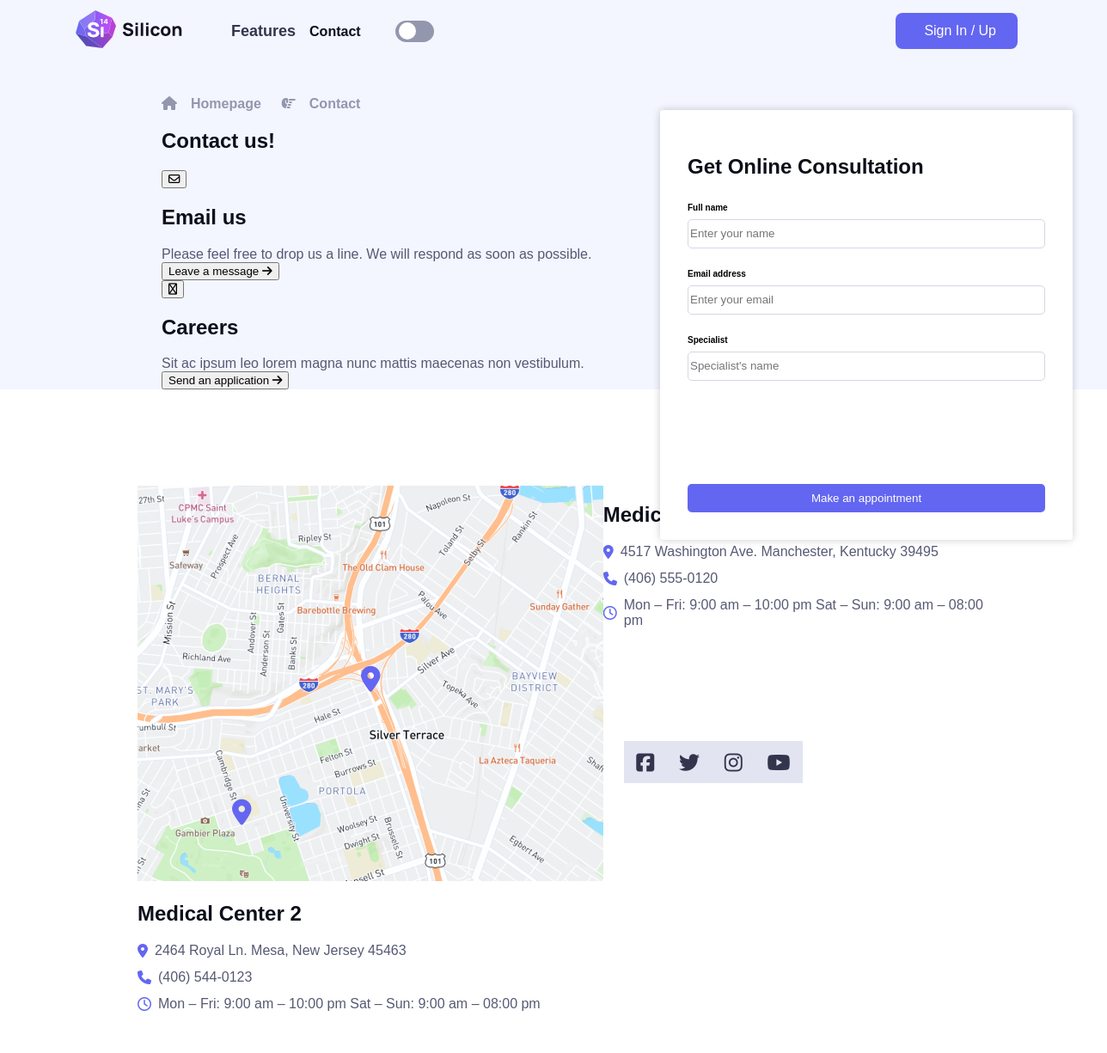
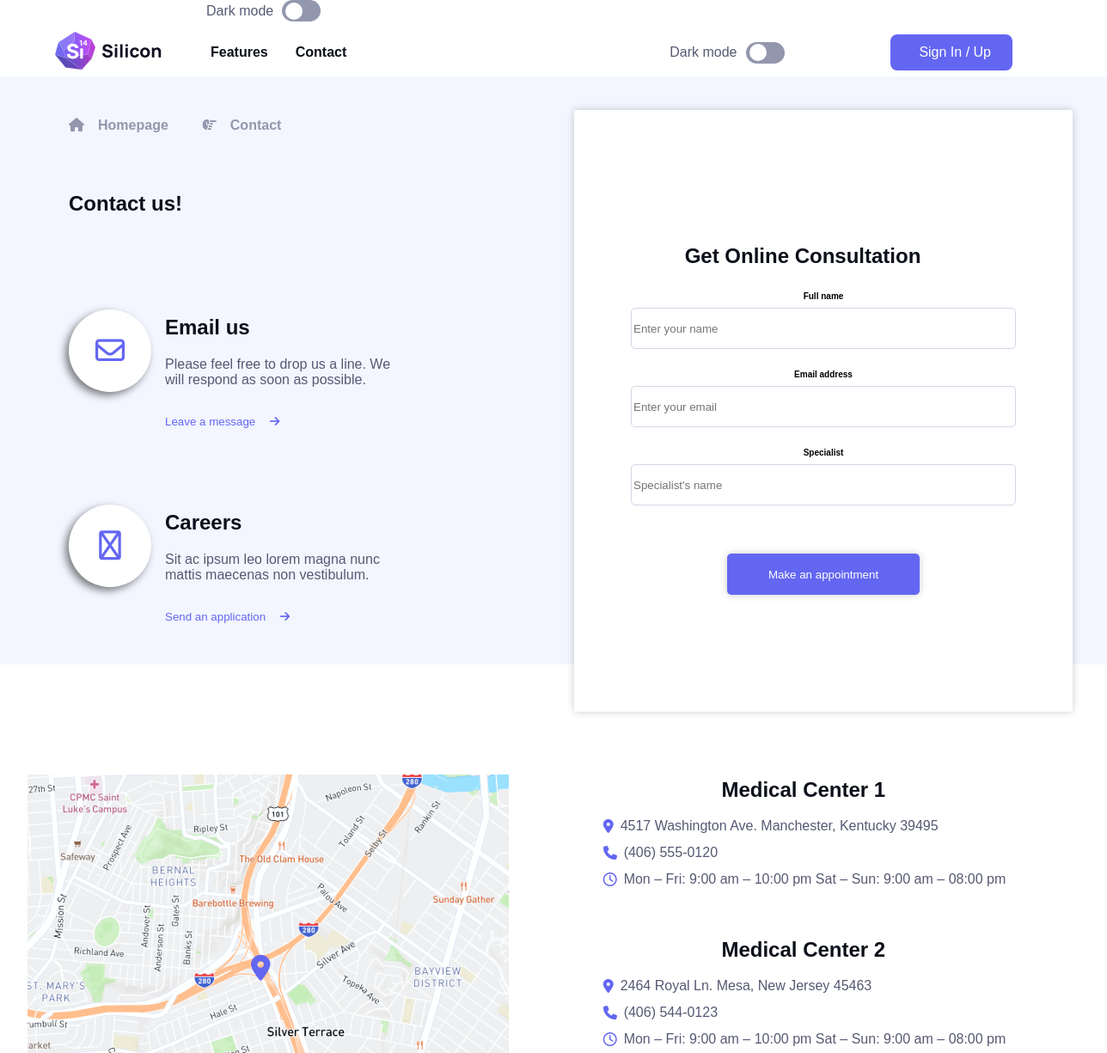
Before and after one commit to jasper-z-blip/React-Silicon, a React (Vite) app in the folder react/: page /contacts in a window 1536 px wide. Shown: the top 1225 px of the page at 86% size, without its empty margins (80-1368 px from the left). Built offline with nearby package versions, Linux system fonts and the light colour scheme; some icons are missing.

Commit message:
skapat en darkmode component och lagt in min js för att få switchen att fungera

```diff
--- a/react/src/App.jsx
+++ b/react/src/App.jsx
@@ -1,6 +1,5 @@
 import {BrowserRouter, Routes, Route } from 'react-router-dom'
-import './css/style.css'
-import './css/contact-form.css'
+
 import Home from './pages/Home'
 import About from './pages/About'
 import Contacts from './pages/Contacts'
@@ -8,13 +7,14 @@ import Features from './pages/Features'
 
 import Header from './components/Header'
 import Footer from './components/Footer'
-
+import DarkModeSwitch from './components/DarkModeSwitch'
 
 
 function App() {
 
   return (
     <BrowserRouter>
+      <DarkModeSwitch />
       <div className='wrapper'>
         <Header />
         <main>
--- a/react/src/components/ContactPage.jsx
+++ b/react/src/components/ContactPage.jsx
@@ -14,7 +14,7 @@ const ContactPage = () => {
 const ContactInfo = () => {
   return (
     <section className="contact-info">
-      <div className="container-2">
+      <div className="contact-container-2">
         <div className="link-box">
           <NavLink iconClass="fa-house" label="Homepage" to="/" />
           <NavLink iconClass="fa-hand-point-right" label="Contact" to="/contact" />
@@ -46,26 +46,30 @@ const ContactInfo = () => {
 const LocationInfo = () => {
   return (
     <section id="find-here">
-      <div className="container-3">
+      <div className="contact-container-3">
         <div className="map">
           <img className="img-map" src={mapImage} alt="Map to find the way." />
           <i className="fa-solid fa-location-dot location-icon"></i>
           <i className="fa-solid fa-location-dot location-icon-2"></i>
         </div>
 
+        <div className="medical-center1">
           <MedicalCenter
             name="Medical Center 1"
             address="4517 Washington Ave. Manchester, Kentucky 39495"
             phone="(406) 555-0120"
             hours="Mon – Fri: 9:00 am – 10:00 pm Sat – Sun: 9:00 am – 08:00 pm"
           />
+        </div>
 
+        <div className="medical-center2">
           <MedicalCenter
             name="Medical Center 2"
             address="2464 Royal Ln. Mesa, New Jersey 45463"
             phone="(406) 544-0123"
             hours="Mon – Fri: 9:00 am – 10:00 pm Sat – Sun: 9:00 am – 08:00 pm"
           />
+        </div>
 
         <SocialMediaLinks />
         <ConsultationForm />
--- /dev/null
+++ b/react/src/components/DarkModeSwitch.jsx
@@ -0,0 +1,43 @@
+import React, { useState, useEffect } from 'react';
+
+const DarkModeSwitch = () => {
+  const [isDarkMode, setIsDarkMode] = useState(false);
+
+  useEffect(() => {
+    const savedTheme = localStorage.getItem('theme');
+    if (savedTheme) {
+      setIsDarkMode(savedTheme === 'dark');
+      document.documentElement.setAttribute('data-theme', savedTheme);
+    }
+  }, []);
+
+  const toggleDarkMode = () => {
+    const newMode = !isDarkMode;
+    setIsDarkMode(newMode);
+
+    if (newMode) {
+      document.documentElement.setAttribute('data-theme', 'dark');
+      localStorage.setItem('theme', 'dark');
+    } else {
+      document.documentElement.setAttribute('data-theme', 'light');
+      localStorage.setItem('theme', 'light');
+    }
+  };
+
+  return (
+    <div id="darkmode-toggle-switch" className="btn-toggle-switch">
+      <span className="label">Dark mode</span>
+      <label htmlFor="darkmode-switch" className="toggle-switch">
+        <input
+          id="darkmode-switch"
+          type="checkbox"
+          checked={isDarkMode}
+          onChange={toggleDarkMode}
+        />
+        <span className="slider round"></span>
+      </label>
+    </div>
+  );
+};
+
+export default DarkModeSwitch;
--- a/react/src/components/Header.jsx
+++ b/react/src/components/Header.jsx
@@ -1,6 +1,7 @@
 import React from 'react';
-import { Link, NavLink } from 'react-router-dom'; // Importera Link här
+import { Link, NavLink } from 'react-router-dom';
 import Logotype from '../assets/images/images/Silicon-logo.svg';
+import DarkModeSwitch from './DarkModeSwitch';
 
 const Header = () => {
   return (
@@ -15,13 +16,7 @@ const Header = () => {
           <NavLink className="nav-link-2" to="/contacts">Contact</NavLink>
         </nav>
 
-        <div id="darkmode-toggle-switch" className="btn-toggle-switch">
-          <span className="label">Dark mode</span>
-          <label htmlFor="darkmode-switch" className="toggle-switch">
-            <input id="darkmode-switch" type="checkbox" />
-            <span className="slider round"></span>
-          </label>
-        </div>
+        <DarkModeSwitch />
 
         <a id="sign-in" href="#" className="btn-1">
           <i className="fa-thin fa-user fa-bounce" style={{ color: 'white' }}></i>
--- a/react/src/components/Main.jsx
+++ b/react/src/components/Main.jsx
@@ -11,7 +11,6 @@ import ImageFrontDesktop from '../assets/images//images/image-front-desktop.svg'
 
 const Main = () => {
   return (
-    <main>
       <section id="hero">
         <div className="container">
           <div className="headline">
@@ -61,7 +60,6 @@ const Main = () => {
           </div>
         </div>
       </section>
-    </main>
   );
 };
 
--- a/react/src/components/MakeMoney.jsx
+++ b/react/src/components/MakeMoney.jsx
@@ -9,7 +9,7 @@ const MakeMoney = () => {
     <section id="make-money">
       <div className="box-4">
         <div className="section-4">
-          {/* First Text Section */}
+
           <div className="text-1">
             <div>
               <h2>Make your money<br /> transfer simple and clear</h2>
@@ -25,7 +25,6 @@ const MakeMoney = () => {
             </div>
           </div>
 
-          {/* Image Sections */}
           <div className="img-1">
             <div className="img-1-2">
               <img src={FullImage1} alt="A list of contacts." />
@@ -38,7 +37,6 @@ const MakeMoney = () => {
             </div>
           </div>
 
-          {/* Second Text Section */}
           <div className="text-2">
             <h2 className="headline-R">Receive payment from<br /> international bank details</h2>
 
--- a/react/src/components/Subscribe.jsx
+++ b/react/src/components/Subscribe.jsx
@@ -1,24 +1,22 @@
 import React from 'react';
-import BellIcon from '../assets/images/images/bell.svg'; // Adjust the path as needed
+import BellIcon from '../assets/images/images/bell.svg';
 
 const Subscribe = () => {
   return (
     <section id="subscribe">
       <div className="box-7">
         <div className="section-7">
-          {/* Desktop view */}
+
           <div className="yellow-bell-2">
             <img src={BellIcon} alt="Yellow bell" />
             <h2>Subscribe to our newsletter to stay<br /> informed about latest updates!</h2>
           </div>
 
-          {/* Mobile view */}
           <div className="yellow-bell">
             <img src={BellIcon} alt="Yellow bell" />
             <h2>Subscribe to<br /> our newsletter!</h2>
           </div>
 
-          {/* Input section */}
           <div className="input-box">
             <div className="input-container">
               <i className="fa-regular fa-envelope"></i>
--- a/react/src/css/contact-form.css
+++ b/react/src/css/contact-form.css
@@ -83,7 +83,6 @@ body {
   font-style: normal;
   font-size: 16px;
   color: var(--color-grey700);
-  position: relative;
 
   h1, h2, h3 {
     color: var(--color-grey900);
@@ -94,136 +93,23 @@ body {
   display: grid;
   grid-template-rows: auto;
 }
-/* Gjort för desktop 1440 */
-/* HEADER */
-header {
-  background-color: var(--color-grey100);
-}
-.container {
-  width: 1100px;
-  margin-left: auto;
-  margin-right: auto;
-  padding-top: 0.5rem;
-  gap: 2.5rem;
-
-  display: grid;
-  align-items: center;
-  grid-template-columns: auto auto auto 1fr auto auto auto;
-}
-
-.nav-link {
-  color: var(--color-grey800);
-  font-size: 18px;
-  text-decoration: none;
-}
-
-.nav-link:hover {
-  color: var(--color-purple);
-  text-decoration: underline;
-}
-
-.change {
-  font-size: 18px;
-}
-
-.btn-1 {
-  background-color: var(--color-primary);
-  color: var(--color-white);
-  border-radius: 0.5rem;
-  padding: 12px 25px;
-  gap: 0.5rem;
-  display: flex;
-  justify-content: center;
-  align-items: center;
-  text-decoration: none;
-}
-
-.btn-1:hover {
-  background-color: var(--color-purple);
-  color: var(--color-white);
-  text-decoration: none;
-}
-
-.btn-toggle-switch {
-  display: flex;
-  align-items: center;
-  gap: 10px;
-}
-
-.btn-toggle-switch .label {
-  display: none;
-}
-
-.toggle-switch {
-  position: relative;
-  display: inline-block;
-  width: 45px;
-  height: 25px;
-}
-
-.toggle-switch input {
-  opacity: 0;
-}
-
-.toggle-switch input:checked + .slider {
-  background-color: var(--color-purple);
-}
-
-.toggle-switch input:focus + .slider {
-  box-shadow: 0 0 1px var(--color-purple);
-}
-
-.toggle-switch input:checked + .slider:before {
-  transform: translateX(18px);
-  background-color: var(--color-white);
-}
-
-.toggle-switch .slider {
-  position: absolute;
-  cursor: pointer;
-  top: 0;
-  left: 0;
-  right: 0;
-  bottom: 0;
-  background-color: var(--color-grey600);
-}
-
-.toggle-switch .slider:before {
-  position: absolute;
-  content: "";
-  height: 20px;
-  width: 20px;
-  left: 4px;
-  bottom: 2.5px;
-  background-color: var(--color-white);
-  transition: transform 0.4s ease, background-color 0.4s ease;
-}
-
-.toggle-switch .slider.round {
-  border-radius: 35px;
-}
-
-.toggle-switch .slider.round:before {
-  border-radius: 50%;
-}
-
-.in-up {
-  color: var(--color-white);
-}
-
-.btn-1 i {
-  margin-right: 8px;
-}
 
 /* CONTACT-INFO */
 .contact-info {
   background-color: var(--color-grey100);
 }
-.container-2 {
-  width: 1000px;
+.contact-container-2 {
+  width: 90vw;
   margin-left: auto;
   margin-right: auto;
   padding-top: 3rem;
+  padding-bottom: 3rem;
+
+  display: flex;
+  flex-direction: column;
+  justify-content: center;
+  align-items: center;
+  text-align: center;
 }
 
 .link-box {
@@ -251,124 +137,66 @@ header {
     text-decoration: underline;
   }
 }
+.info-card {
+  display: flex;
+  align-items: center;
+  p {
+    text-align: left;
+  }
+}
 
-.email-us {
-  display: grid;
-  align-items: first baseline;
-  grid-template-columns: auto 1fr;
-  grid-template-areas:
-    "envelope h2-email"
-    "envelope please"
-    "envelope leave-msg";
+.icon-button {
+  border-radius: 50%;
+  width: 6rem;
+  height: 3rem;
+  background-color: var(--color-white);
+  border: none;
+  box-shadow: -4px 4px 10px rgba(0, 0, 0, 0.5);
+}
+
+.icon-button i {
+  font-size: 18px;
+}
+
+.icon-button:hover {
+  background-color:var(--color-light-purple);
+  color: var(--color-purple);
 }
 
 .envelope {
   grid-area: envelope;
 }
 
-.envelope i, .people i {
-  font-size: 20px;
-}
-
 .h2-email {
   grid-area: h2-email;
-  margin-left: 1rem;
 }
 
 .please {
   grid-area: please;
-  margin-left: 1rem;
 }
 
-.leave-msg {
-  grid-area: leave-msg;
-  text-align: left;
-  padding: 0;
-  margin-left: 1rem;
-}
-
-.careers {
-  display: grid;
-  align-items: first baseline;
-  grid-template-columns: auto 1fr;
-  grid-template-areas:
-    "people h2-careers"
-    "people random-text"
-    "people send-appl";
-}
-
-.people {
-  grid-area: people;
-}
-
-.h2-careers {
-  grid-area: h2-careers;
-  margin-left: 1rem;
-}
-
-.random-text {
-  grid-area: random-text;
-  margin-left: 1rem;
-}
-
-.send-appl {
-  grid-area: send-appl;
-  text-align: left;
-  padding: 0;
-  margin-left: 1rem;
-}
-
-.envelope, .people {
-  background-color: var(--color-white);
-  color: var(--color-primary);
-  height: 3rem;
-  width: 3rem;
-  border-radius: 50%;
+.action-button {
+  display: none;
+  margin-left: .5rem;
+  margin-right: 2rem;
+  padding: .5rem;
+  width: 120px;
+  border-radius: 5px;
+  background-color: var(--color-primary);
   border: none;
-  box-shadow: -4px 4px 10px rgba(0, 0, 0, 0.5);
-}
-
-.envelope:hover, .people:hover {
-  background-color:var(--color-light-purple);
-  color: var(--color-purple);
-}
-
-.leave-msg, .send-appl {
-  background-color: transparent;
-  color: var(--color-primary);
-  border: none;
-  margin-top: 1.5rem;
-  margin-bottom: 3rem;
-}
-
-.leave-msg i, .send-appl i {
-  margin-left: .5rem;
-}
-
-.leave-msg:hover, .send-appl:hover {
-  color: var(--color-purple);
+  box-shadow: 2px 4px 10px rgba(0, 0, 0, 0.2);
 }
 
 /* MAP & MEDICAL */
-.container-3 {
-  max-width: 1000px;
-  margin-left: 15rem;
-  margin-top: 7rem;
-  display: grid;
-  grid-template-columns: auto auto;
-  grid-template-areas:
-    "map medical"
-    "map social-media";
-}
-
 .map {
   grid-area: map;
   position: relative;
   z-index: 1;
+  margin: 1rem;
 }
 
 .img-map {
-  max-width: 560px;
+  max-width: 100vw;
   max-height: 460px;
 }
 
@@ -392,18 +220,12 @@ header {
   color: var(--color-primary);
 }
 
-.medical {
-  grid-area: medical;
+.medical-center {
+  grid-area: medical-center;
+  display: flex;
+  flex-direction: column;
+  text-align: center;
   padding-left: 1.5rem;
-}
-
-.medical-h2 {
-  margin-top: 0;
-  margin-bottom: 1.5rem;
-}
-
-.medical-h2-2 {
-  margin-top: 4rem;
 }
 
 .location, .phone, .clock {
@@ -420,7 +242,12 @@ header {
 .social-media {
   grid-area: social-media;
   color: var(--color-grey800);
-  padding-left: 1.5rem;
+  display: flex;
+  flex-direction: row;
+  justify-content: center;
+  gap: 2rem;
+  margin-top: 2rem;
+  margin-bottom: 2rem;
 }
 
 .social-media a {
@@ -445,20 +272,21 @@ header {
 
 /* Floating box */
 .floating-box {
-  width: 480px;
-  height: 500px;
+  width: 90vw;
+  height: 100vw;
   padding: 2rem;
   gap: .5rem;
   background-color: white;
   box-shadow:  0 0 10px rgba(0, 0, 0, 0.2);
   border-radius: 3px;
-
-  position: absolute;
-  top: 8rem;
-  right: 13rem;
+  margin-left: 3rem;
+  margin-bottom: 2rem;
 
   display: flex;
   flex-direction: column;
+  align-items: center;
+  justify-content: center;
+  text-align: center;
 
   p {
     font-size: 10px;
@@ -472,6 +300,7 @@ header {
   border: 1px solid var(--color-grey400);
   border-radius: 5px;
   height: 3rem;
+  width: 22rem;
 }
 
 .btn-make {
@@ -480,18 +309,186 @@ header {
   border: none;
   border-radius: 5px;
   height: 3rem;
-  margin-top: 6rem;
+  width: 14rem;
+  margin-top: 2rem;
+  box-shadow:  0 0 10px rgba(0, 0, 0, 0.2);
 }
 
 .btn-make:hover {
   background-color: var(--color-purple);
 }
 
-/* FOOTER */
-footer {
-  display: flex;
-  align-items: center;
-  justify-content: center;
-  padding-top: 14rem;
-  color: var(--color-grey600);
+@media (min-width: 1400px) {
+
+    /* CONTACT-INFO */
+  .contact-info {
+    background-color: var(--color-grey100);
+  }
+
+  .contact-container-2 {
+    max-width: 1200px;
+    display: grid;
+    justify-content: left;
+    text-align: left;
+    gap: 3rem;
+    margin-left: 10rem;
+  }
+
+  .info-card {
+    max-width: 400px;
+    display: grid;
+    align-items: center;
+    justify-content: left;
+    grid-template-columns: auto 1fr;
+    grid-template-areas:
+      "icon-button h2"
+      "icon-button p"
+      "icon-button p"
+      "icon-button action-button";
+
+      p {
+        grid-area: p;
+      }
+
+      h2 {
+        grid-area: h2;
+        margin-top: 3rem;
+      }
+  }
+
+  .icon-button {
+    grid-area: icon-button;
+    margin-right: 1rem;
+    height: 6rem;
+  }
+
+  .icon-button i {
+    color: var(--color-primary);
+    font-size: 34px;
+  }
+
+  .action-button {
+    display: block;
+    grid-area: action-button;
+    text-align: left;
+    padding: 0;
+    margin-top: 2rem;
+    margin-left: 0;
+    width: 10rem;
+    background-color: var(--color-grey100);
+    color: var(--color-primary);
+    box-shadow: none;
+  }
+
+  .action-button i {
+    margin-left: .8rem;
+  }
+
+  /* MAP & MEDICAL */
+  .contact-container-3 {
+    max-width: 1200px;
+    margin-left: 6rem;
+    margin-right: 5rem;
+    margin-top: 7rem;
+    padding-bottom: 3rem;
+    display: grid;
+    grid-template-columns: auto auto;
+    grid-template-areas:
+      "map medical-center1"
+      "map medical-center2"
+      "map social-media"
+  }
+
+  .map {
+    grid-area: map;
+    position: relative;
+    z-index: 1;
+  }
+
+  .img-map {
+    max-width: 560px;
+    max-height: 700px;
+  }
+
+  .location-icon {
+    position: absolute;
+    z-index: 2;
+    top: 210px;
+    left: 260px;
+
+    font-size: 30px;
+    color: var(--color-primary);
+  }
+
+  .location-icon-2 {
+    position: absolute;
+    z-index: 2;
+    top: 365px;
+    left: 110px;
+
+    font-size: 30px;
+    color: var(--color-primary);
+  }
+
+  .medical-center1 {
+    grid-area: medical-center1;
+    padding-left: 1.5rem;
+  }
+
+  .medical-center2 {
+    grid-area: medical-center2;
+    padding-left: 1.5rem;
+  }
+
+  .location, .phone, .clock {
+    display: flex;
+    align-items: center;
+    gap: .5rem;
+    margin-bottom: .8rem;
+  }
+
+  .location i, .phone i, .clock i {
+    color: var(--color-primary);
+  }
+
+  .social-media {
+    grid-area: social-media;
+    color: var(--color-grey800);
+    padding-left: 1.5rem;
+  }
+
+  .social-media a {
+    display: inline-block;
+    background-color: var(--color-grey300);
+    color: var(--color-grey800);
+    text-decoration: none;
+    padding-top: .5rem;
+    padding-bottom: .5rem;
+    max-height: 3.2rem;
+  }
+
+  .social-media a:hover {
+    background-color: var(--color-purple);
+    transform: scale(1.2);
+  }
+
+  .social-media i {
+    margin: 0 .6rem;
+    padding: .3rem;
+    font-size: 24px;
+  }
+
+    /* Floating box */
+  .floating-box {
+    width: 580px;
+    height: 700px;
+
+    position: absolute;
+    top: 8rem;
+    right: 13rem;
+  }
+
+  .input-name, .input-email, .input-spec {
+    width: 28rem;
+  }
 }
--- a/react/src/css/style.css
+++ b/react/src/css/style.css
@@ -1,5 +1,5 @@
 @charset "UTF-8";
-:root {
+:root[data-theme="light"] {
   /* Light-mode */
   --color-grey100: #F3F6FF;
   --color-grey200: #EFF2FC;
@@ -31,7 +31,7 @@
 }
 
   /* Dark-mode */
-body.dark-mode {
+:root[data-theme="dark"] {
   --color-grey100: #131022;
   --color-grey200: #FFFFFF0A;
   --color-grey300: #E2E5F1;
@@ -106,13 +106,15 @@ body {
 
 /* HEADER */
 header .container {
+  max-width: 100vw;
   padding-top: 0.5rem;
-  padding-right: 1rem;
+  padding-left: 2rem;
   margin-left: auto;
   margin-right: auto;
   gap: 1rem;
   display: grid;
   align-items: center;
+  justify-content: center;
   grid-template-columns: auto 1fr auto auto;
 }
 
@@ -131,13 +133,14 @@ a:hover {
 }
 
 .nav-bar {
-  display: none;
+  gap: 1rem;
 }
 
 .nav-link, .nav-link-2 {
   color: var(--color-grey900);
   font-weight: 600;
   text-decoration: none;
+  margin-right: 1rem;
 }
 
 .nav-link:hover {
@@ -147,6 +150,7 @@ a:hover {
 
 .label {
   color: var(--color-grey700);
+  margin-left: 20rem;
 }
 
 .btn-1 {
@@ -172,16 +176,13 @@ a:hover {
   font-size: 2rem;
   border: none;
   color: var(--color-hamburger);
+  margin-right: 1.5rem;
 }
 
 .btn-toggle-switch {
   display: flex;
   align-items: center;
   gap: 10px;
-}
-
-.btn-toggle-switch .label {
-  display: none;
 }
 
 .toggle-switch {
@@ -193,22 +194,11 @@ a:hover {
 
 .toggle-switch input {
   opacity: 0;
+  width: 0;
+  height: 0;
 }
 
-.toggle-switch input:checked + .slider {
-  background-color: var(--color-purple);
-}
-
-.toggle-switch input:focus + .slider {
-  box-shadow: 0 0 1px var(--color-purple);
-}
-
-.toggle-switch input:checked + .slider:before {
-  transform: translateX(18px);
-  background-color: var(--color-white);
-}
-
-.toggle-switch .slider {
+.slider {
   position: absolute;
   cursor: pointer;
   top: 0;
@@ -216,9 +206,11 @@ a:hover {
   right: 0;
   bottom: 0;
   background-color: var(--color-grey600);
+  transition: background-color 0.4s ease;
+  border-radius: 25px;
 }
 
-.toggle-switch .slider:before {
+.slider:before {
   position: absolute;
   content: "";
   height: 20px;
@@ -226,15 +218,16 @@ a:hover {
   left: 4px;
   bottom: 2.5px;
   background-color: var(--color-white);
-  transition: transform 0.4s ease, background-color 0.4s ease;
+  transition: transform 0.4s ease;
+  border-radius: 50%;
 }
 
-.toggle-switch .slider.round {
-  border-radius: 35px;
+input:checked + .slider {
+  background-color: var(--color-purple);
 }
 
-.toggle-switch .slider.round:before {
-  border-radius: 50%;
+input:checked + .slider:before {
+  transform: translateX(20px);
 }
 
 .in-up {
@@ -729,7 +722,7 @@ footer .container {
   .btn-toggle-switch .label {
     display: block;
   }
-  .mobile-menu { /* Styling på "hamburgermenyn" */
+  .mobile-menu {
     padding-left: 3rem;
   }
   /* MAIN */
@@ -965,8 +958,8 @@ footer .container {
 @media (min-width: 1400px) {
   /* Header */
   header .container {
-    width: 1200px;
-    margin: 0 auto;
+    width: 1250px;
+    margin: 0 0 0 7rem;
     padding-right: 4rem;
     grid-template-columns: auto auto 1fr auto auto;
     gap: 2.5rem;
@@ -1184,10 +1177,10 @@ footer .container {
     display: block;
   }
   .rew-light {
-    display: block; /* Visa innehåll i ljust läge */
+    display: block;
   }
   .rew-dark {
-    display: none; /* Göm innehåll i ljust läge */
+    display: none;
   }
   .section-5 {
     background-color: var(--color-grey100);
--- a/react/src/main.jsx
+++ b/react/src/main.jsx
@@ -2,6 +2,8 @@ import { StrictMode } from 'react'
 import { createRoot } from 'react-dom/client'
 import App from './App.jsx'
 
+import './css/style.css'
+import './css/contact-form.css'
 
 createRoot(document.getElementById('root')).render(
   <StrictMode>
```
Also changed, not shown: react/src/components/Questions.jsx (+4 -5 lines). Lines whose indentation alone changed are shown as unchanged.
